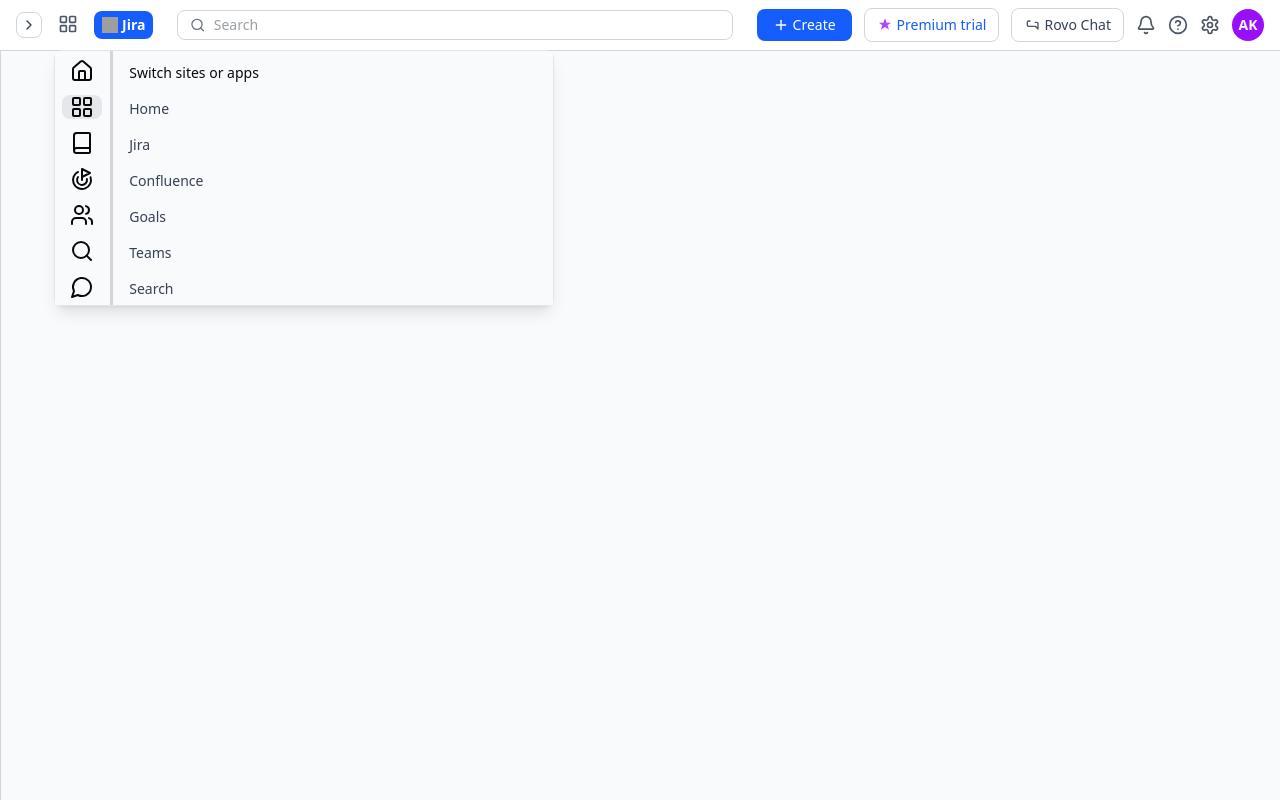
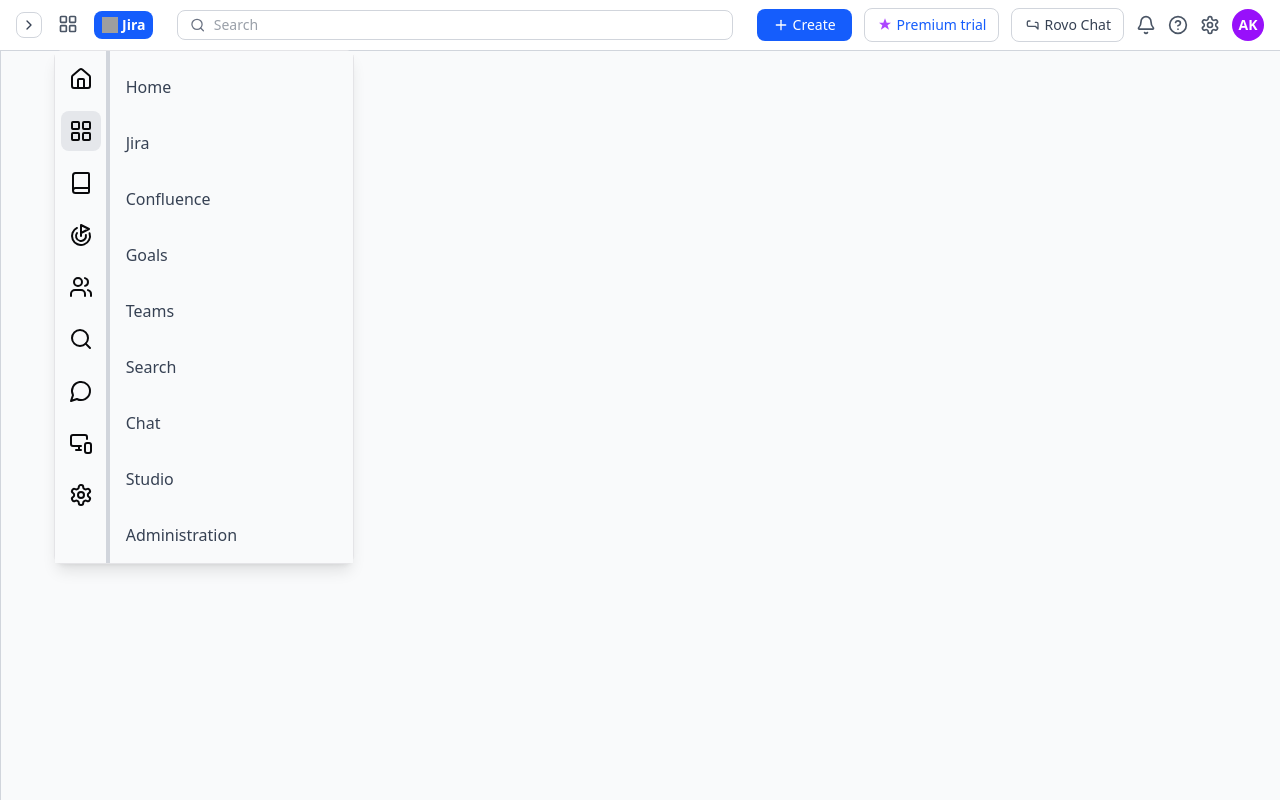
Before and after one commit to vikassharma2004/Customer_Realtional_Project, a React (Vite) app: page /1/jira in a window 1280 px wide. Both pictures are taken after a click on the button 68 px from the left and 24 px from the top of the page. Built offline with nearby package versions, Linux system fonts and the light colour scheme; grey boxes are pictures that could not be loaded.

Commit message:
Change styling of dropdown sidebar

```diff
--- a/src/modules/Jira/components/Navbar.jsx
+++ b/src/modules/Jira/components/Navbar.jsx
@@ -101,7 +101,7 @@
 
           {/* Dropdown Panel with Icon Sidebar + Resizable */}
           {showDropdown && (
-            <div className="absolute top-10 left-0 bg-white shadow-lg border rounded-md z-50 flex h-64 min-w-[300px] w-[500px]">
+            <div className="absolute top-10 left-0 bg-white shadow-lg border rounded-md z-50 flex h-auto min-w-[300px] ">
               {/* Left Icon Sidebar */}
               <div
                 ref={leftPanelRef}
@@ -113,7 +113,7 @@
                     key={app.name}
                     onClick={() => setSelectedApp(app.name)}
                     title={app.name}
-                    className={`w-10 h-10 flex items-center justify-center rounded-md hover:bg-gray-200 ${
+                    className={`w-10 h-10 flex items-center justify-center rounded-md hover:bg-gray-300 ${
                       selectedApp === app.name ? "bg-gray-200" : ""
                     }`}
                   >
@@ -133,8 +133,8 @@
                 ref={leftPanelRef}
                 className="bg-gray-50 p-2 w-full overflow-y-auto"
               >
-                <p className="text-sm font-medium px-2 py-1">Switch sites or apps</p>
-                <div className="flex flex-col gap-2 mt-2">
+                {/* <p className="text-sm font-medium px-2 py-1">Switch sites or apps</p> */}
+                <div className="flex flex-col gap-4 mt-2">
                   {[
                     "Home",
                     "Jira",
@@ -148,7 +148,7 @@
                   ].map((item) => (
                     <button
                       key={item}
-                      className="text-left text-gray-700 hover:bg-gray-100 px-2 py-1 rounded text-sm"
+                      className="text-left text-gray-700 hover:bg-gray-100 px-2 py-2 rounded text-md"
                     >
                       {item}
                     </button>
```
